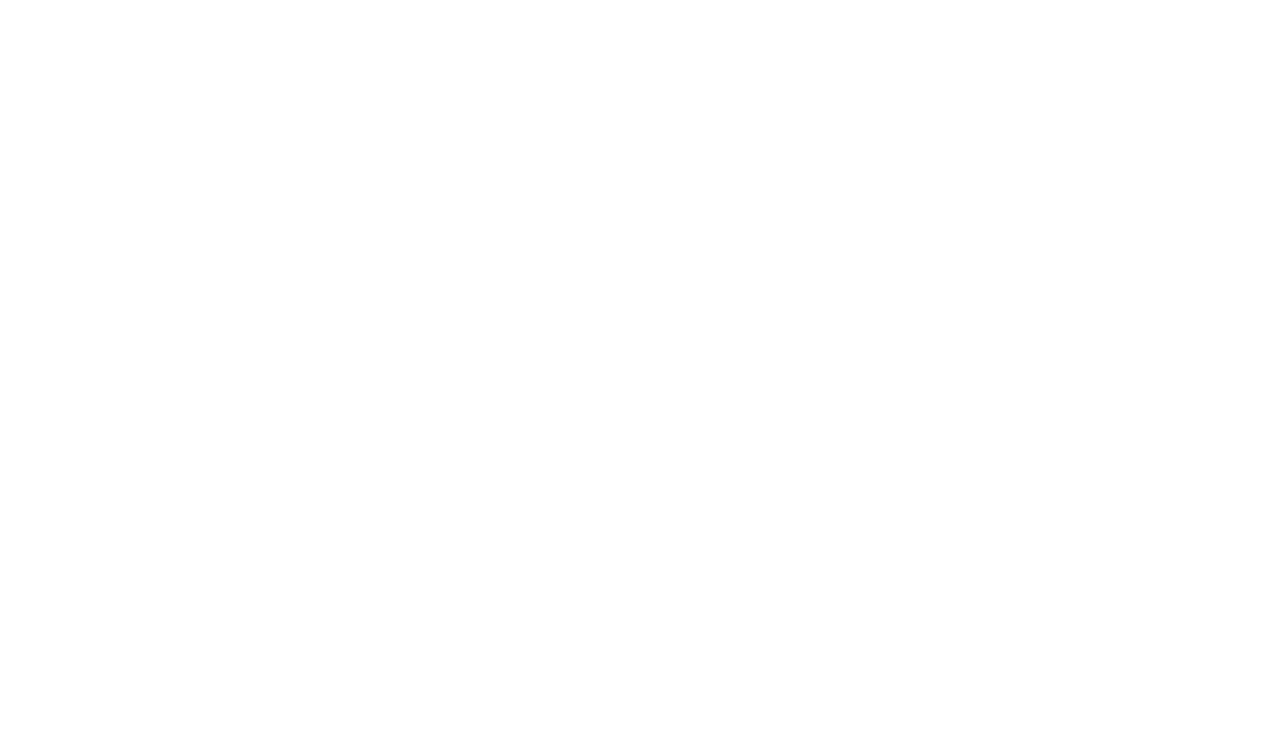
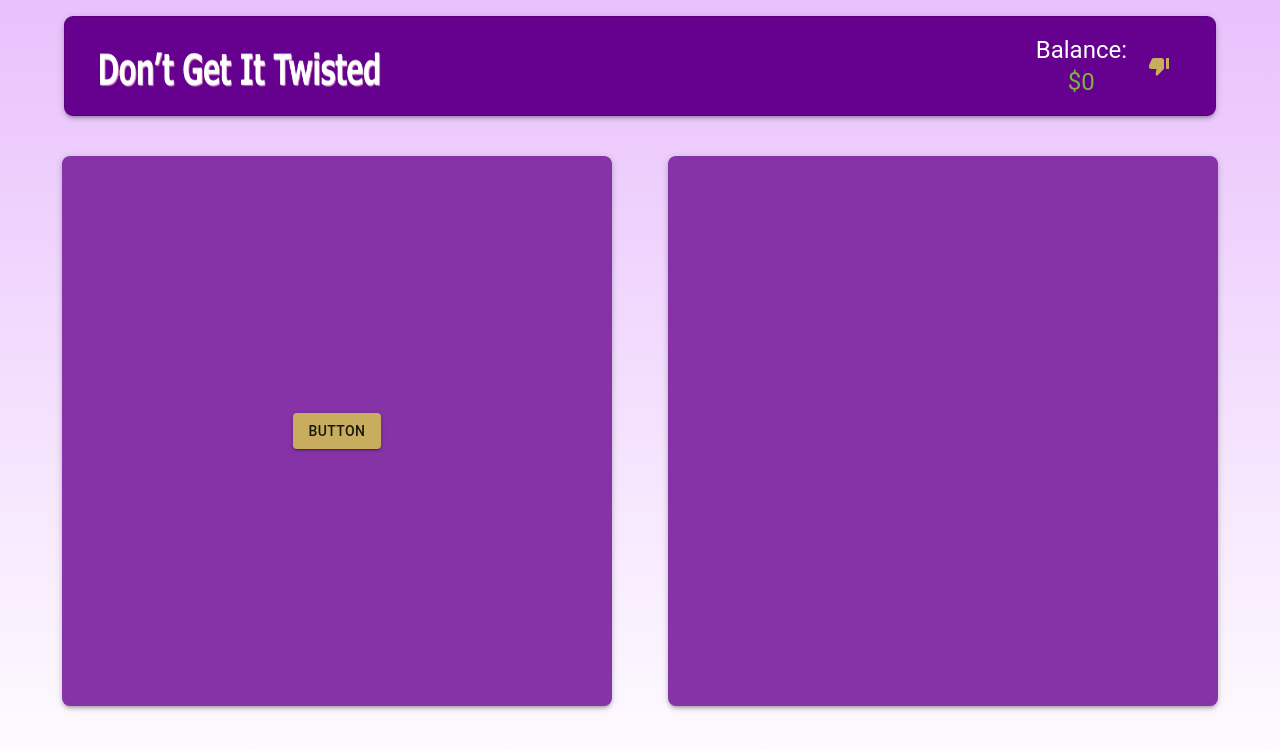
Before and after one commit to takeuchi-masaki/antigambling, a React (Create React App) app: page /antigambling/mines in a window 1280 px wide. Before the commit this address had no page. Shown: the top 750 px of the page. Built offline with nearby package versions, Linux system fonts and the light colour scheme.

Commit message:
update path

```diff
--- a/src/App.tsx
+++ b/src/App.tsx
@@ -18,8 +18,8 @@
             <CssBaseline />
             <Router>
                 <Routes>
-                    <Route path="/" element={<HomePage mode={mode} toggleMode={toggleColorMode} />} />
-                    <Route path="/mines" element={<MinePage mode={mode} toggleMode={toggleColorMode} /> } />
+                    <Route path="/antigambling/" element={<HomePage mode={mode} toggleMode={toggleColorMode} />} />
+                    <Route path="/antigambling/mines" element={<MinePage mode={mode} toggleMode={toggleColorMode} /> } />
                 </Routes>
             </Router>
         </ThemeProvider>
--- a/src/components/Header.tsx
+++ b/src/components/Header.tsx
@@ -20,7 +20,7 @@
         navigate(path);
     }
 
-    let imgPath = mode === 'dark' ? '/twisted.png' : '/nottwisted.png';
+    let imgPath = mode === 'dark' ? '/antigambling/twisted.png' : '/antigambling/nottwisted.png';
 
     return <AppBar position="static" sx={{
         boxShadow: 0,
```
